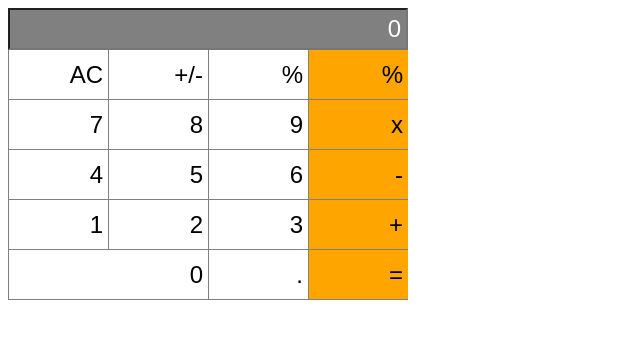
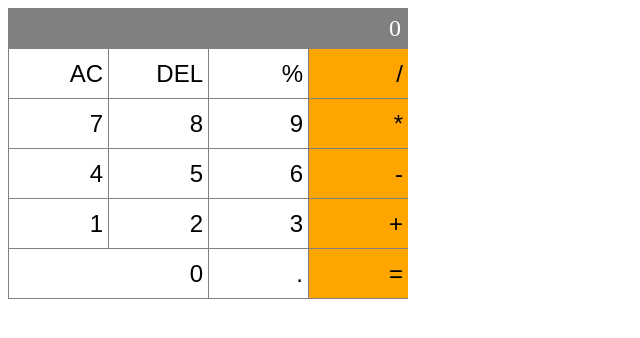
Before and after one commit to rex-9/Mathgic, a React (Create React App) app: page /calculator in a window 1280 px wide. Shown: the top 338 px of the page, without its empty margins (0-640 px from the left). Built offline with nearby package versions, Linux system fonts and the light colour scheme.

Commit message:
added calculations

```diff
--- a/src/components/Calculator.js
+++ b/src/components/Calculator.js
@@ -1,6 +1,5 @@
 /* eslint-disable max-classes-per-file */
-/* eslint-disable react/destructuring-assignment */
-/* eslint-disable react/prop-types */
+/* eslint-disable no-eval */
 
 import React from 'react';
 import PropTypes from 'prop-types';
@@ -24,29 +23,26 @@ class Calculator extends React.Component {
     super(props);
     this.setValue = this.setValue.bind(this);
     this.state = {
-      value: 0,
-      solution: 0,
+      value: '0',
     };
   }
 
-  setValue(newValue, label) {
-    if (label === 'AC') {
-      console.log(`AC: ${label}`);
+  setValue(newValue) {
+    if (newValue === '=') {
+      this.setState((oldState) => ({
+        value: `${eval(oldState.value)}`,
+      }));
+    } else if (newValue === 'AC') {
       this.setState({
-        value: 0,
-        solution: 0,
+        value: '0',
       });
-    } else if (label === '+') {
+    } else if (newValue === 'DEL') {
       this.setState((oldState) => ({
-        solution: oldState.value + oldState.solution,
-        value: 0,
+        value: oldState.value.length === 1 ? '0' : oldState.value.slice(0, -1),
       }));
-      console.log(this.state.solution);
     } else {
-      console.log(`label: ${label}`);
-      const newVal = parseInt(newValue, 10);
       this.setState((oldState) => ({
-        value: oldState.value === 0 ? newVal : oldState.value * 10 + newVal,
+        value: oldState.value === '0' ? newValue : oldState.value + newValue,
       }));
     }
   }
@@ -56,30 +52,29 @@ class Calculator extends React.Component {
     return (
       <div>
         <Input value={value} />
-        <br />
-        <Button label="AC" />
-        <Button label="+/-" />
-        <Button label="%" />
-        <Button label="%" bgColor="orange" />
+        <Button label="AC" setValue={this.setValue} />
+        <Button label="DEL" setValue={this.setValue} />
+        <Button label="%" setValue={this.setValue} />
+        <Button label="/" bgColor="orange" setValue={this.setValue} />
         <br />
         <Button label={7} setValue={this.setValue} />
         <Button label={8} setValue={this.setValue} />
         <Button label={9} setValue={this.setValue} />
-        <Button label="x" bgColor="orange" />
+        <Button label="*" bgColor="orange" setValue={this.setValue} />
         <br />
         <Button label={4} setValue={this.setValue} />
         <Button label={5} setValue={this.setValue} />
         <Button label={6} setValue={this.setValue} />
-        <Button label="-" bgColor="orange" />
+        <Button label="-" bgColor="orange" setValue={this.setValue} />
         <br />
         <Button label={1} setValue={this.setValue} />
         <Button label={2} setValue={this.setValue} />
         <Button label={3} setValue={this.setValue} />
-        <Button label="+" bgColor="orange" />
+        <Button label="+" bgColor="orange" setValue={this.setValue} />
         <br />
         <Button label={0} setValue={this.setValue} width="200px" />
-        <Button label="." />
-        <Button label="=" bgColor="orange" />
+        <Button label="." setValue={this.setValue} />
+        <Button label="=" bgColor="orange" setValue={this.setValue} />
       </div>
     );
   }
@@ -93,8 +88,7 @@ class Input extends React.Component {
 
   render() {
     const { value } = this.props;
-    console.log(`Input: ${value}`);
-    return <input id="input" type="number" placeholder="Input" value={value} />;
+    return <div id="input" type="number" placeholder="Input">{ value }</div>;
   }
 }
 
@@ -110,9 +104,8 @@ class Button extends React.Component {
   }
 
   setValue(e) {
-    this.props.setValue(e.target.value, this.props.label);
-    console.log(`button-value: ${e.target.value}`);
-    console.log(`button-label: ${this.props.label}`);
+    const { setValue } = this.props;
+    setValue(e.target.value);
   }
 
   render() {
@@ -122,7 +115,7 @@ class Button extends React.Component {
 }
 
 Button.propTypes = {
-  // setValue: PropTypes.func,
+  setValue: PropTypes.func.isRequired,
   label: PropTypes.isRequired,
   bgColor: PropTypes.string,
   width: PropTypes.string,
--- a/src/index.css
+++ b/src/index.css
@@ -1,23 +1,8 @@
-input {
+#input {
   width: 386px;
   background-color: gray;
-  padding: 5px;
+  padding: 7px;
   text-align: right;
   font-size: 24px;
   color: white;
 }
-
-::placeholder {
-  color: white;
-  opacity: 0.4;
-}
-
-input::-webkit-inner-spin-button {
-  -webkit-appearance: none;
-  margin: 0;
-}
-
-input:focus {
-  outline: none;
-  border-bottom: 1px solid white;
-}
```
